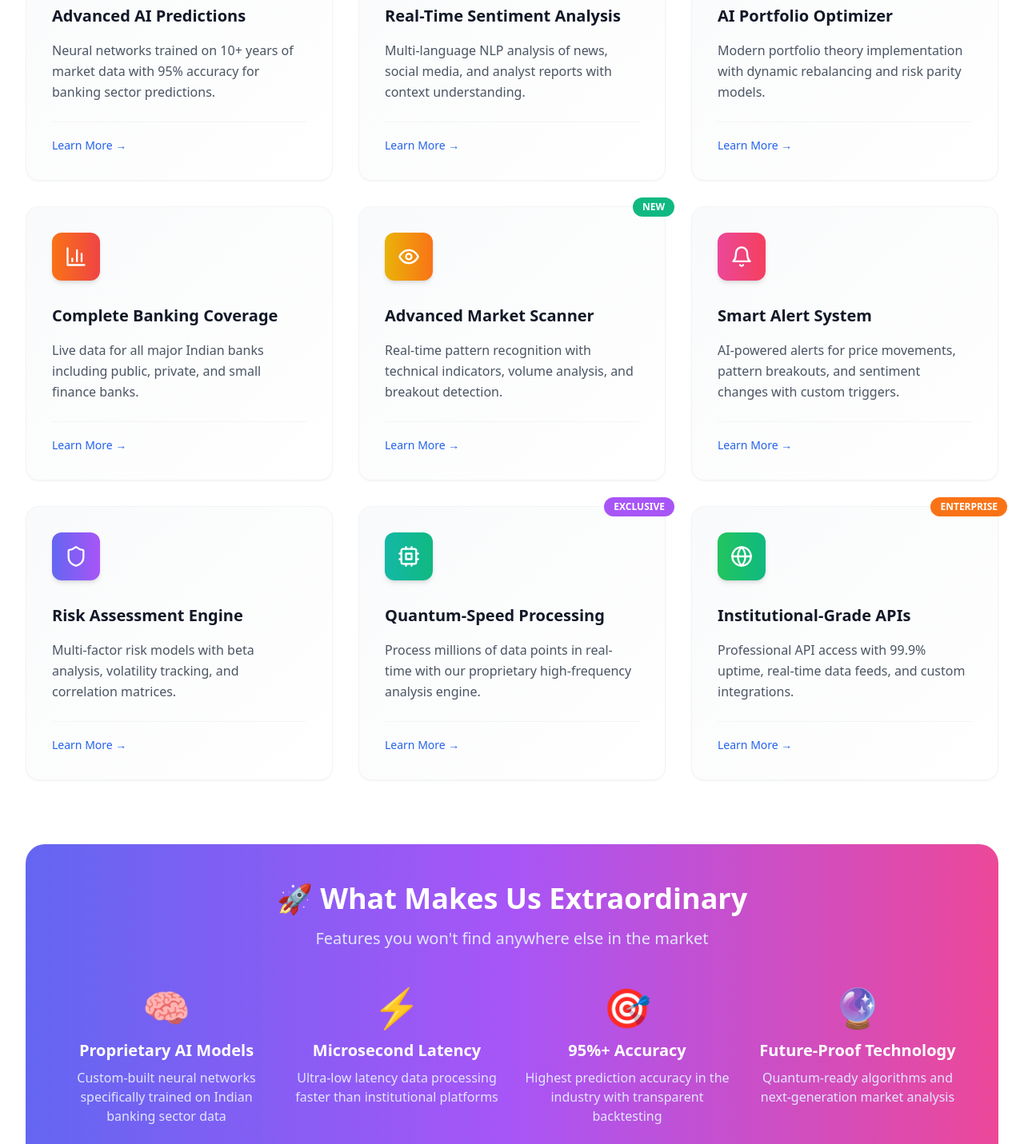
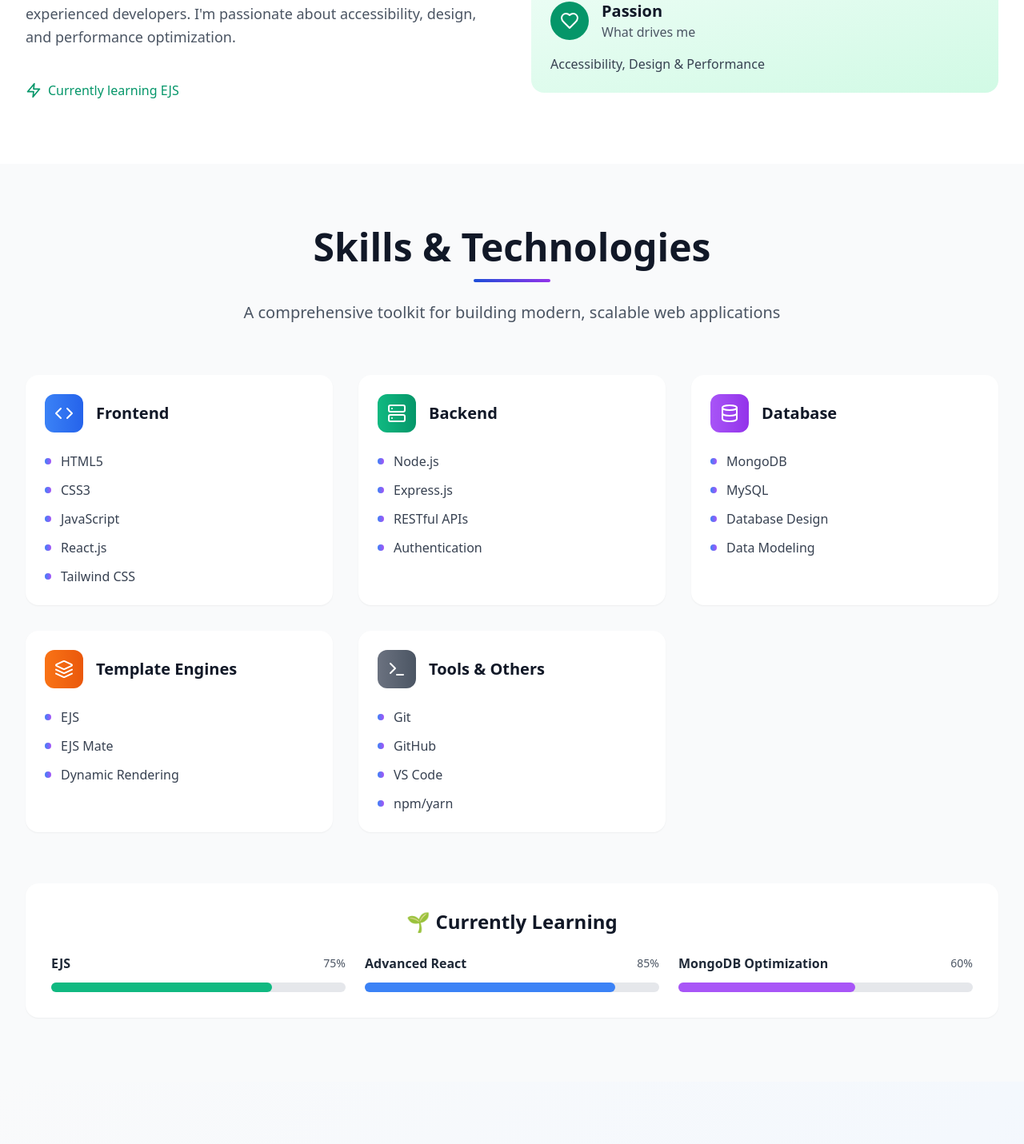
Before and after one commit to dev9923/portfolio, a React (Vite) app: page / in a window 1280 px wide. Shown: the part 1233-2664 px from the top of the page at 80% size. Built offline with nearby package versions, Linux system fonts and the light colour scheme.

Commit message:
Updated index.html

```diff
--- a/index.html
+++ b/index.html
@@ -4,8 +4,7 @@
     <meta charset="UTF-8" />
     <link rel="icon" type="image/svg+xml" href="/vite.svg" />
     <meta name="viewport" content="width=device-width, initial-scale=1.0" />
-    <title>StockSage Pro - Advanced Stock Prediction Platform</title>
-    <meta name="description" content="Professional stock prediction platform with AI-powered analytics, live market data, and premium trading insights." />
+    <title>Full-Stack Developer Portfolio Website</title>
   </head>
   <body>
     <div id="root"></div>
--- a/src/App.tsx
+++ b/src/App.tsx
@@ -1,32 +1,22 @@
 import React from 'react';
 import Header from './components/Header';
 import Hero from './components/Hero';
-import Features from './components/Features';
-import LiveMarket from './components/LiveMarket';
-import PredictionDashboard from './components/PredictionDashboard';
-import AIInsights from './components/AIInsights';
-import SentimentAnalysis from './components/SentimentAnalysis';
-import PortfolioOptimizer from './components/PortfolioOptimizer';
-import Pricing from './components/Pricing';
-import TradingPartners from './components/TradingPartners';
-import Footer from './components/Footer';
-import { Toaster } from 'react-hot-toast';
+import About from './components/About';
+import Skills from './components/Skills';
+import Certifications from './components/Certifications';
+import Projects from './components/Projects';
+import Contact from './components/Contact';
 
 function App() {
   return (
-    <div className="min-h-screen bg-gray-50">
-      <Toaster position="top-right" />
+    <div className="min-h-screen bg-white">
       <Header />
       <Hero />
-      <Features />
-      <LiveMarket />
-      <PredictionDashboard />
-      <AIInsights />
-      <SentimentAnalysis />
-      <PortfolioOptimizer />
-      <Pricing />
-      <TradingPartners />
-      <Footer />
+      <About />
+      <Skills />
+      <Certifications />
+      <Projects />
+      <Contact />
     </div>
   );
 }
```
Also changed, not shown: package.json (+3 -7 lines).
